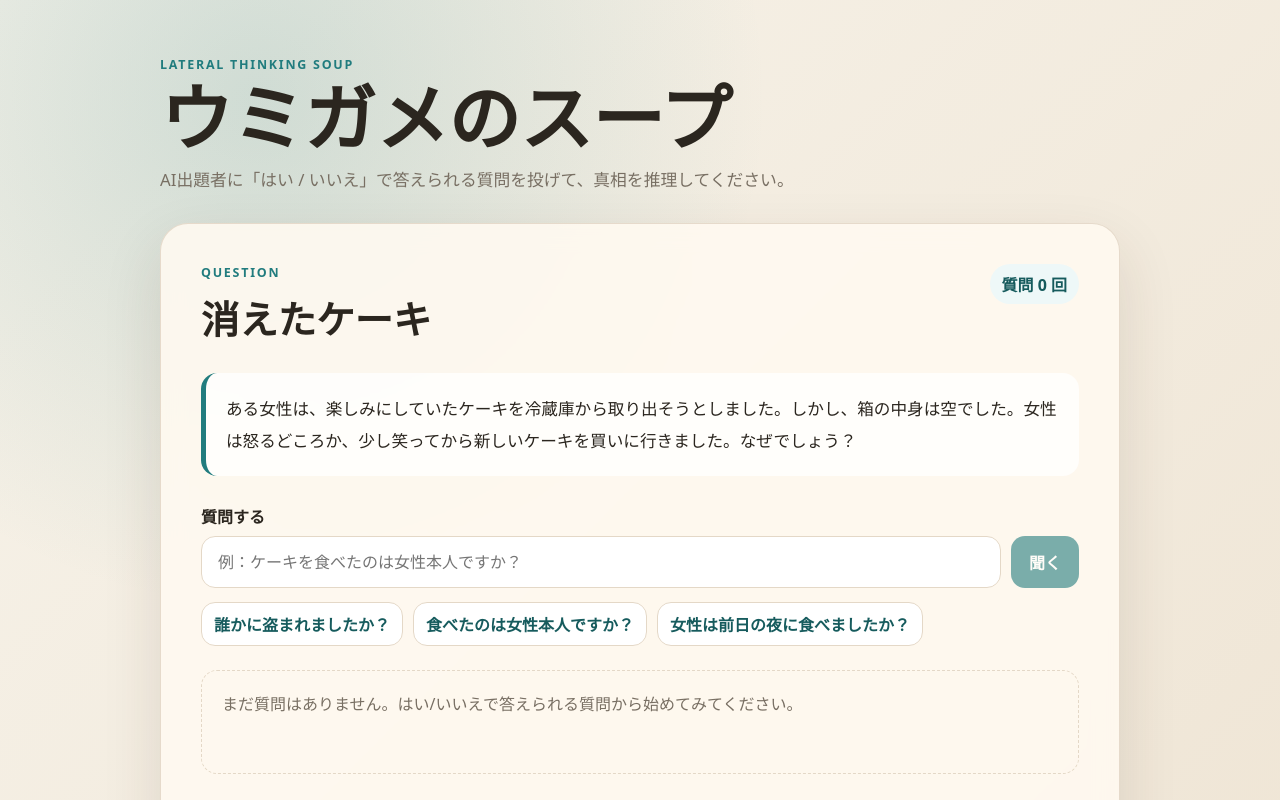
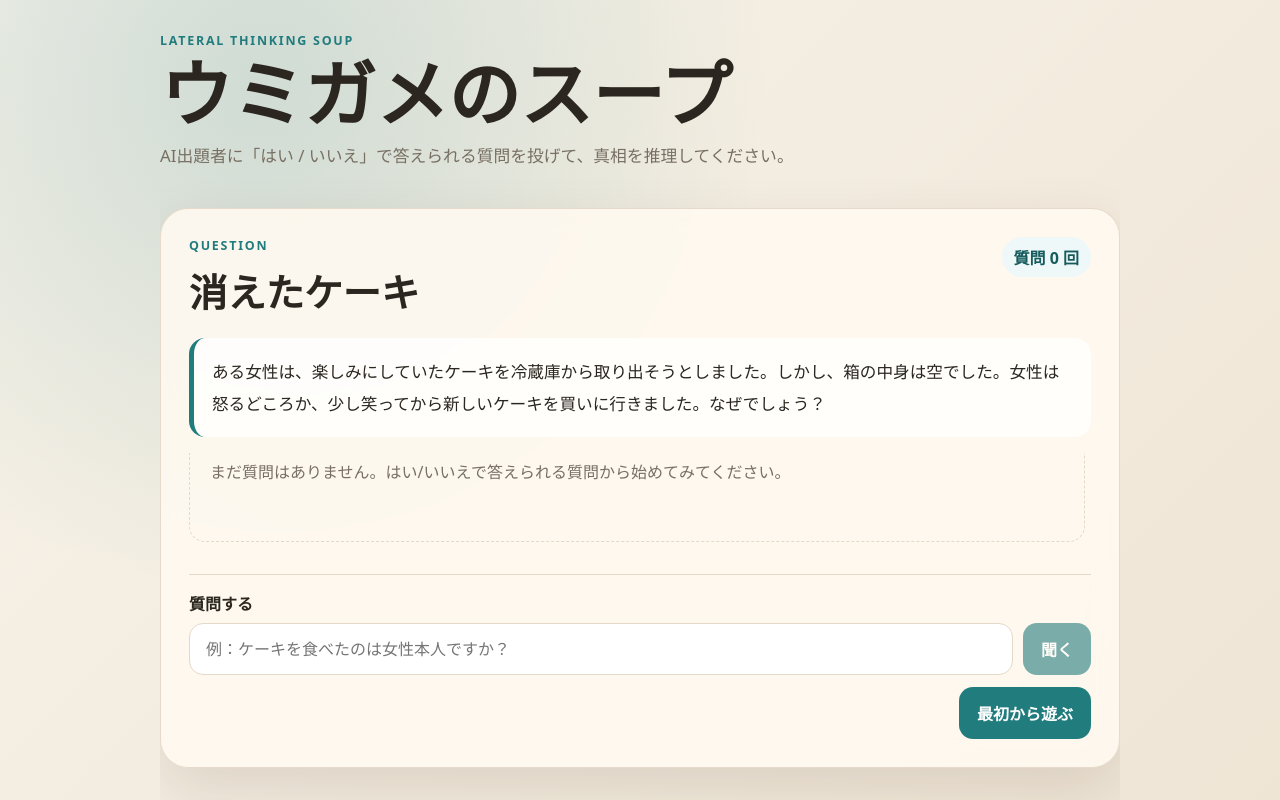
Before and after one commit to akino-aki/umigame-no-soup, a Next.js app: page / in a window 1280 px wide. Shown: the top 800 px of the page. Built offline with nearby package versions, Linux system fonts and the light colour scheme.

Commit message:
fix(ui): チャット履歴をスクロール可能にする

```diff
--- a/app/globals.css
+++ b/app/globals.css
@@ -42,12 +42,17 @@ input:disabled {
 
 .pageShell {
   width: min(960px, calc(100% - 32px));
+  height: 100dvh;
   margin: 0 auto;
-  padding: 56px 0;
+  padding: 32px 0;
+  display: flex;
+  flex-direction: column;
+  overflow: hidden;
 }
 
 .hero {
-  margin-bottom: 28px;
+  flex: 0 0 auto;
+  margin-bottom: 20px;
 }
 
 .eyebrow {
@@ -80,12 +85,17 @@ h1 {
 }
 
 .gameCard {
-  padding: clamp(20px, 4vw, 40px);
+  flex: 1;
+  min-height: 0;
+  display: flex;
+  flex-direction: column;
+  padding: clamp(16px, 3vw, 28px);
   border: 1px solid rgba(228, 216, 199, 0.9);
   border-radius: 28px;
   background: rgba(255, 250, 241, 0.88);
   box-shadow: var(--shadow);
   backdrop-filter: blur(12px);
+  overflow: hidden;
 }
 
 .storyHeader {
@@ -110,13 +120,20 @@ h1 {
 }
 
 .problem {
-  margin: 28px 0;
-  padding: 20px;
+  margin: 20px 0 16px;
+  padding: 18px;
   border-left: 5px solid var(--accent);
   border-radius: 16px;
   background: #ffffffb8;
   font-size: 1.04rem;
   line-height: 1.9;
+}
+
+.questionForm {
+  flex: 0 0 auto;
+  margin-top: 16px;
+  padding-top: 16px;
+  border-top: 1px solid var(--line);
 }
 
 .questionForm label {
@@ -163,7 +180,7 @@ h1 {
   display: flex;
   flex-wrap: wrap;
   gap: 10px;
-  margin: 14px 0 24px;
+  margin: 0 0 16px;
 }
 
 .suggestions button {
@@ -173,11 +190,17 @@ h1 {
   border: 1px solid var(--line);
 }
 
+.chatArea {
+  flex: 1;
+  min-height: 0;
+  overflow-y: auto;
+  padding-right: 6px;
+}
+
 .log {
   display: grid;
   gap: 12px;
   min-height: 120px;
-  margin-top: 20px;
 }
 
 .empty {
@@ -265,13 +288,19 @@ h1 {
 }
 
 .resetButton {
-  margin-top: 24px;
+  flex: 0 0 auto;
+  align-self: flex-end;
+  margin-top: 12px;
 }
 
 @media (max-width: 680px) {
   .inputRow,
   .storyHeader {
     flex-direction: column;
+  }
+
+  .storyPanel {
+  flex: 0 0 auto;
   }
 
   .inputRow button,
--- a/components/Game.tsx
+++ b/components/Game.tsx
@@ -1,6 +1,6 @@
 "use client";
 
-import { FormEvent, useMemo, useState } from "react";
+import { FormEvent, useEffect, useMemo, useRef, useState } from "react";
 import type { PublicStory } from "@/lib/server/storyBank";
 import type { GameMessage, JudgeLabel } from "@/lib/ai/types";
 
@@ -30,6 +30,12 @@ export function Game({ story }: Props) {
   const [truth, setTruth] = useState<string | null>(null);
   const [isLoading, setIsLoading] = useState(false);
   const [error, setError] = useState<string | null>(null);
+
+  const logEndRef = useRef<HTMLDivElement | null>(null);
+
+  useEffect(() => {
+    logEndRef.current?.scrollIntoView({ behavior: "smooth" });
+  }, [messages, truth]);
 
   const questionCount = useMemo(
     () => messages.filter((message) => message.role === "user").length,
@@ -88,6 +94,7 @@ export function Game({ story }: Props) {
 
   return (
     <section className="gameCard">
+      <div className="storyPanel">
         <div className="storyHeader">
           <div>
             <p className="eyebrow">Question</p>
@@ -97,28 +104,14 @@ export function Game({ story }: Props) {
         </div>
 
         <p className="problem">{story.problem}</p>
+      </div>
 
-      <form className="questionForm" onSubmit={handleSubmit}>
-        <label htmlFor="question">質問する</label>
-        <div className="inputRow">
-          <input
-            id="question"
-            value={question}
-            onChange={(event) => setQuestion(event.target.value)}
-            placeholder="例：ケーキを食べたのは女性本人ですか？"
-            maxLength={200}
-            disabled={isLoading || Boolean(truth)}
-          />
-          <button type="submit" disabled={isLoading || !question.trim() || Boolean(truth)}>
-            {isLoading ? "判定中..." : "聞く"}
-          </button>
-        </div>
-      </form>
-
+      <div className="chatArea">
         {error && <p className="error">{error}</p>}
 
         <div className="suggestions" aria-label="質問例">
-        {["誰かに盗まれましたか？", "食べたのは女性本人ですか？", "女性は前日の夜に食べましたか？"].map((sample) => (
+          {["誰かに盗まれましたか？", "食べたのは女性本人ですか？", "女性は前日の夜に食べましたか？"].map(
+            (sample) => (
               <button
                 key={sample}
                 type="button"
@@ -127,7 +120,8 @@ export function Game({ story }: Props) {
               >
                 {sample}
               </button>
-        ))}
+            ),
+          )}
         </div>
 
         <div className="log">
@@ -152,6 +146,26 @@ export function Game({ story }: Props) {
           </div>
         )}
 
+        <div ref={logEndRef} />
+      </div>
+
+      <form className="questionForm" onSubmit={handleSubmit}>
+        <label htmlFor="question">質問する</label>
+        <div className="inputRow">
+          <input
+            id="question"
+            value={question}
+            onChange={(event) => setQuestion(event.target.value)}
+            placeholder="例：ケーキを食べたのは女性本人ですか？"
+            maxLength={200}
+            disabled={isLoading || Boolean(truth)}
+          />
+          <button type="submit" disabled={isLoading || !question.trim() || Boolean(truth)}>
+            {isLoading ? "判定中..." : "聞く"}
+          </button>
+        </div>
+      </form>
+
       <button className="resetButton" type="button" onClick={resetGame}>
         最初から遊ぶ
       </button>
```
Lines whose indentation alone changed are shown as unchanged.
